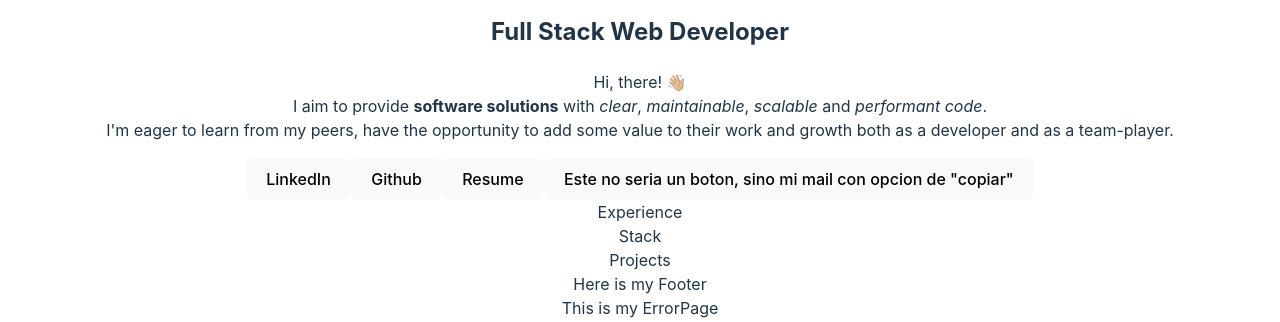
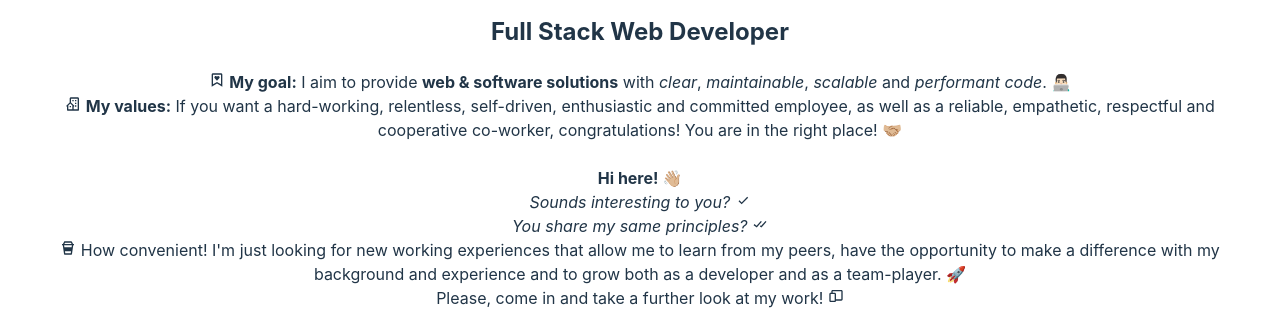
Before and after one commit to JGerFuentes/JGFuentes_Portfolio, a React (Vite) app in the folder minimal-portfolio/: page / in a window 1280 px wide. Shown: the part 630-952 px from the top of the page. Built offline with nearby package versions, Linux system fonts and the light colour scheme.

Commit message:
Presentation component content improved

```diff
--- a/minimal-portfolio/src/components/Presentation/Presentation.jsx
+++ b/minimal-portfolio/src/components/Presentation/Presentation.jsx
@@ -1,6 +1,6 @@
-import React from 'react'
+import { BiBookmarkHeart, BiBuildingHouse, BiCheck, BiCheckDouble, BiCoffeeTogo, BiDevices, BiLogoLinkedinSquare, BiLogoGithub, } from 'react-icons/bi'
 
-const About = () => {
+const Presentation = () => {
   return (
     <article>
         <header>
@@ -14,22 +14,41 @@ const About = () => {
         </header>
         <main>
             <p>
-                Hi, there! 👋🏼
+                <BiBookmarkHeart /> <b>My goal:</b> I aim to provide <strong>web & software solutions</strong> with <em>clear</em>, <em>maintainable</em>, <em>scalable</em> and <em>performant code</em>. 👨🏻‍💻
+
                 <br/>
-                I aim to provide <strong>software solutions</strong> with <em>clear</em>, <em>maintainable</em>, <em>scalable</em> and <em>performant code</em>.
+
+                <BiBuildingHouse /> <b>My values:</b> If you want a hard-working, relentless, self-driven, enthusiastic and committed employee, as well as a reliable, empathetic, respectful and cooperative co-worker, congratulations! You are in the right place! 🤝🏼
+
                 <br/>
-                I'm eager to learn from my peers, have the opportunity to add some value to their work and growth both as a developer and as a team-player.
+                <br/>
+
+                <b>Hi here! 👋🏼</b>
+
+                <br/>
+                <em>Sounds interesting to you?</em> <BiCheck />
+
+                <br/>
+                <em>You share my same principles?</em> <BiCheckDouble />
+
+                <br/>
+
+                <BiCoffeeTogo /> How convenient! I'm just looking for new working experiences that allow me to learn from my peers, have the opportunity to make a difference with my background and experience and to grow both as a developer and as a team-player. 🚀
+
+                <br/>
+
+                Please, come in and take a further look at my work! <BiDevices />
             </p>
         </main>
         <section>
-            <button>LinkedIn</button>
-            <button>Github</button>
+            <button><BiLogoLinkedinSquare /></button>
+            <button><BiLogoGithub /></button>
             <button>Resume</button>
-            <button>Este no seria un boton, sino mi mail con opcion de "copiar"</button>
+            <span>jger_fuentes@outlook.com</span>
         </section>
     </article>
 
   )
 }
 
-export default About
+export default Presentation
```
